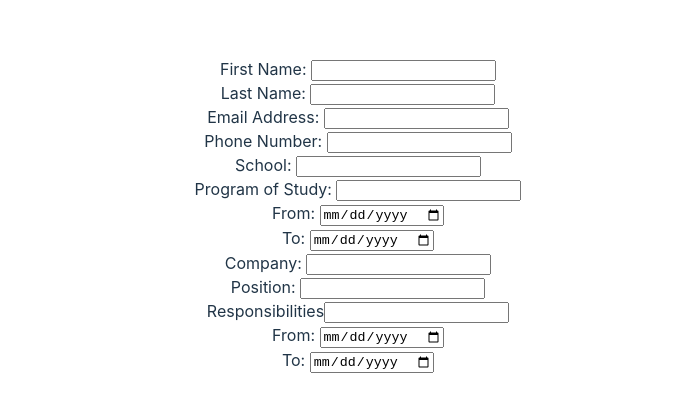
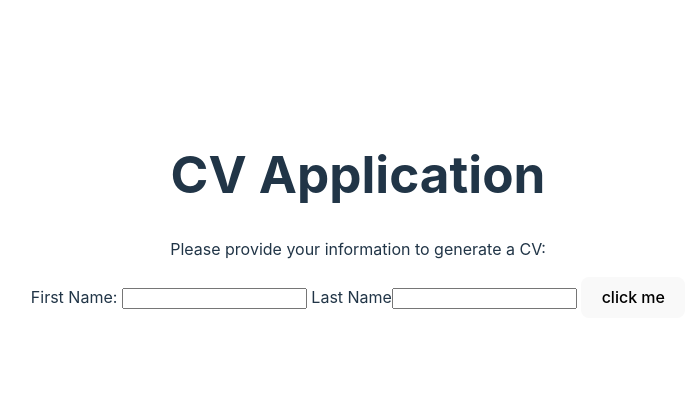
Before and after one commit to Mahyar-98/odin-cvApplication, a React (Vite) app: page / in a window 1280 px wide. Shown: the part 185-592 px from the top of the page, without its empty margins (282-978 px from the left). Built offline with nearby package versions, Linux system fonts and the light colour scheme.

Commit message:
Updated the code logic to use state

```diff
--- a/src/App.jsx
+++ b/src/App.jsx
@@ -1,13 +1,13 @@
 import "./App.css";
-import React from "react";
+import React, { useState } from "react";
 import PropTypes, { func } from "prop-types";
 
 function InputField({ name, type = "text", label }) {
   return (
-    <>
-      <label htmlFor={name}>{label}</label>
-      <input name={name} id={name} type={type} />
-    </>
+    <label htmlFor={name}>
+      {label}
+      <input name={name} id={name} type={type} />{" "}
+    </label>
   );
 }
 InputField.propTypes = {
@@ -67,16 +67,48 @@ function Practical() {
   );
 }
 
-function CVform() {
+function CVApp() {
+  const [formData, setFormData] = useState({
+    firstName: "",
+    lastName: "",
+  });
+  const [isEditing, setIsEditing] = useState(true);
+
+  function handleActionClick(e) {
+    e.preventDefault();
+    if (isEditing) {
+      const eventFormData = new FormData(e.target);
+      const formDataObj = {};
+      eventFormData.forEach((value, key) => {
+        formDataObj[key] = value;
+      });
+      setFormData(formDataObj);
+    }
+    setIsEditing(!isEditing);
+  }
+
   return (
     <>
-      <General />
-      <br />
-      <Education />
-      <br />
-      <Practical />
+      <h1>CV Application</h1>
+      <p>
+        {isEditing
+          ? "Please provide your information to generate a CV: "
+          : "Here's your generated CV: "}
+      </p>
+
+      <form onSubmit={handleActionClick}>
+        {isEditing ? (
+          <>
+            <InputField name="firstName" label="First Name: " />
+            <InputField name="lastName" label="Last Name" />
+          </>
+        ) : (
+          <h2>{`${formData.firstName} ${formData.lastName}`}</h2>
+        )}
+        <button type="submit">click me</button>
+      </form>
     </>
   );
 }
 
-export default CVform;
+export default CVApp;
--- a/src/main.jsx
+++ b/src/main.jsx
@@ -1,10 +1,10 @@
 import React from 'react'
 import ReactDOM from 'react-dom/client'
 import './index.css'
-import CVform from './App.jsx'
+import CVApp from './App.jsx'
 
 ReactDOM.createRoot(document.getElementById('root')).render(
   <React.StrictMode>
-    <CVform />
+    <CVApp />
   </React.StrictMode>,
 )
```
